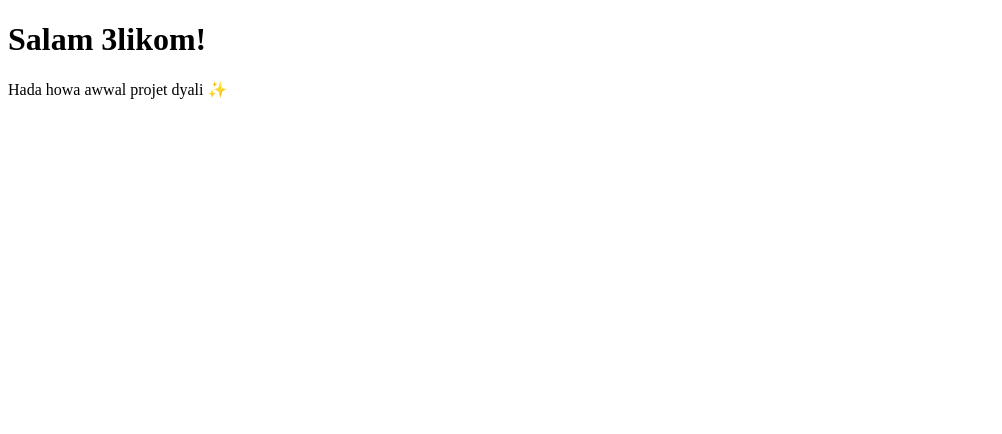
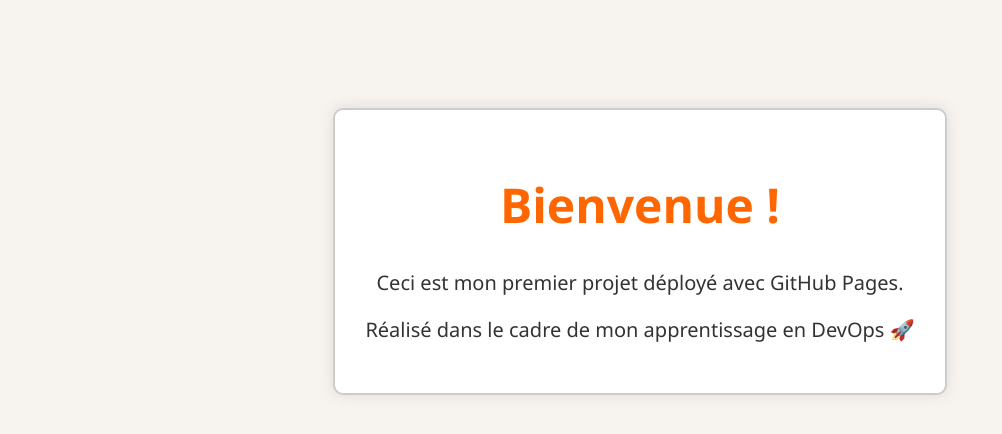
Before and after one commit to Sihame-devops/linux-practice, a plain HTML site: page index.html in a window 1280 px wide. Shown: the whole page, without its empty margins (0-1002 px from the left). Drawn offline with Linux system fonts and the light colour scheme.

Commit message:
Update index.html

```diff
--- a/index.html
+++ b/index.html
@@ -1,10 +1,39 @@
 <!DOCTYPE html>
-<html>
-  <head>
-    <title>My First Project</title>
-  </head>
-  <body>
-    <h1>Salam 3likom!</h1>
-    <p>Hada howa awwal projet dyali ✨</p>
-  </body>
+<html lang="fr">
+<head>
+  <meta charset="UTF-8">
+  <title>Mon Premier Projet</title>
+  <style>
+    body {
+      background-color: #f7f3ef;
+      font-family: 'Segoe UI', sans-serif;
+      color: #333;
+      text-align: center;
+      padding-top: 100px;
+    }
+    h1 {
+      font-size: 48px;
+      color: #ff6600;
+    }
+    p {
+      font-size: 20px;
+      margin-top: 20px;
+    }
+    .box {
+      border: 2px solid #ccc;
+      padding: 30px;
+      display: inline-block;
+      border-radius: 10px;
+      background-color: white;
+      box-shadow: 0px 0px 15px rgba(0,0,0,0.1);
+    }
+  </style>
+</head>
+<body>
+  <div class="box">
+    <h1>Bienvenue !</h1>
+    <p>Ceci est mon premier projet déployé avec GitHub Pages.</p>
+    <p>Réalisé dans le cadre de mon apprentissage en DevOps 🚀</p>
+  </div>
+</body>
 </html>
```
